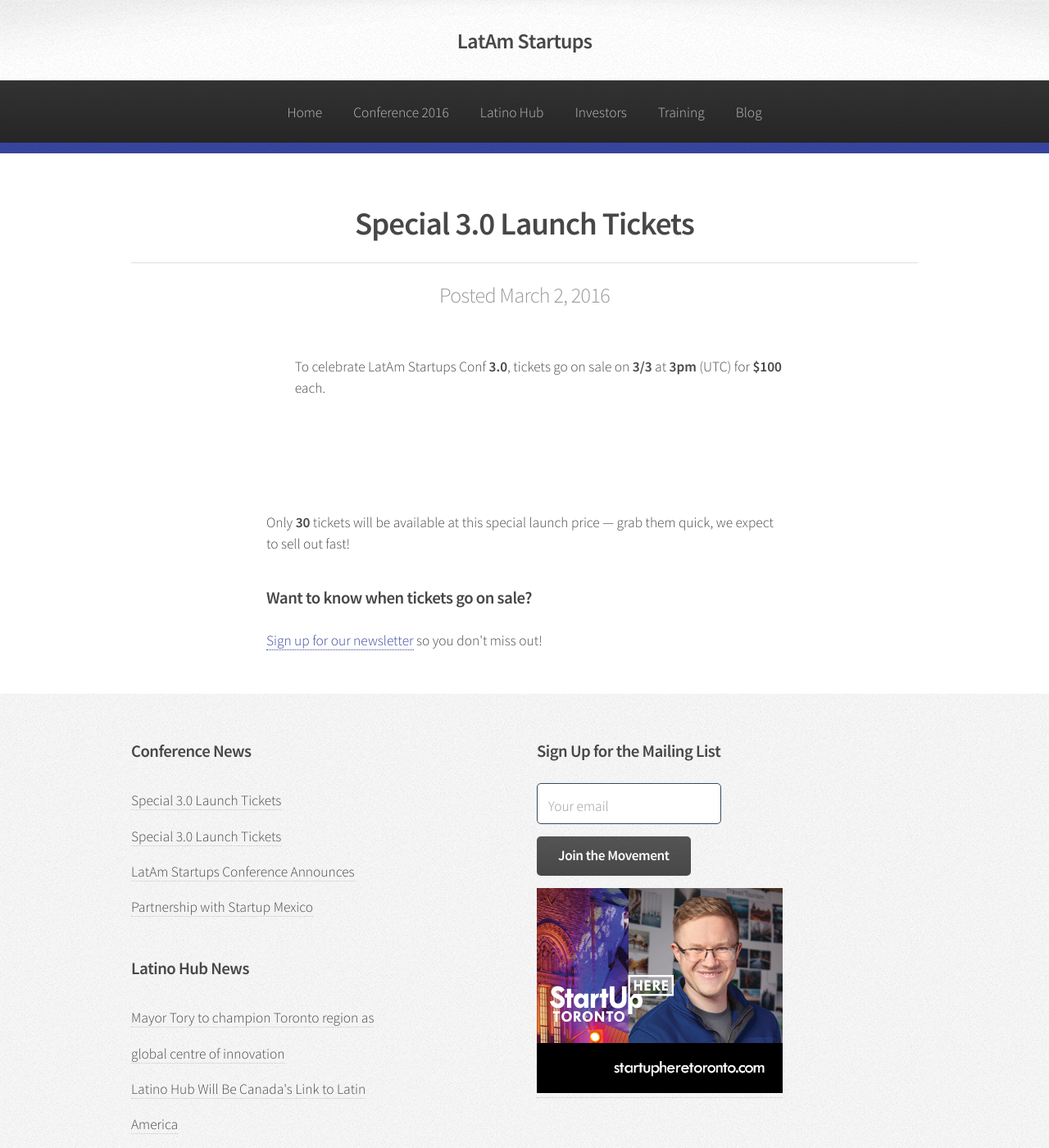
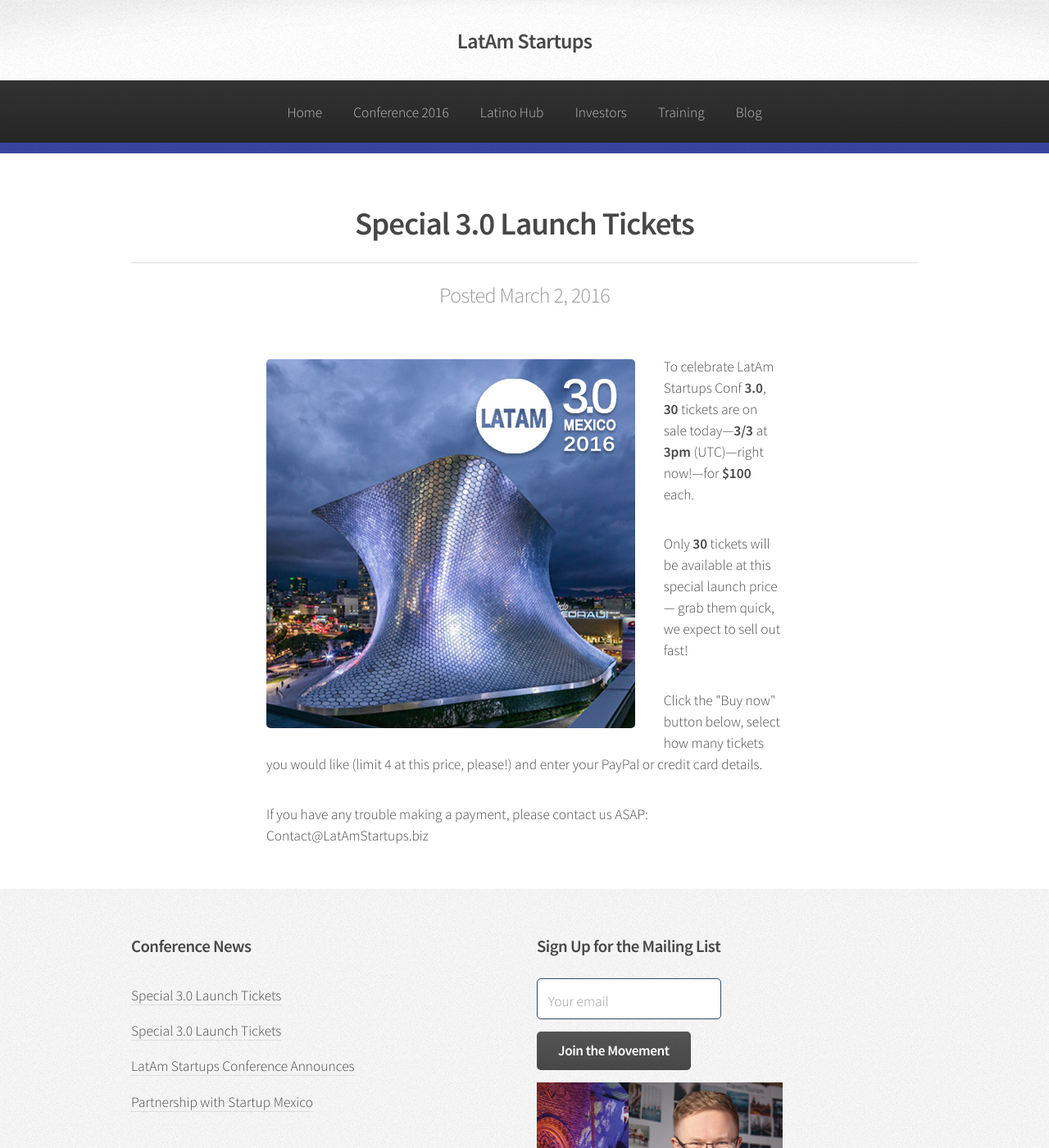
Before and after one commit to LatAmStartups/LatAmStartups.github.io, a Jekyll site: the page built from _posts/2016-03-02-latam-startups-conference-launch-tickets-now-on-sale.md, in a window 1280 px wide and 1400 px high. Shown: the whole window at 82% size. Built offline with Jekyll 4.4.1, drawn with Linux system fonts in a browser that asks for light colours; a script that is not in the unit is left out.

Commit message:
getting ready for ticket launch tomorrow

```diff
--- a/_posts/2016-03-02-latam-startups-conference-launch-tickets-now-on-sale.md
+++ b/_posts/2016-03-02-latam-startups-conference-launch-tickets-now-on-sale.md
@@ -1,24 +1,21 @@
 ---
 title: Special 3.0 Launch Tickets
 layout: post
+featured: /assets/images/tix.jpg
 category: conference
 date: 2016-03-02
 ---
 
 
-<p>To celebrate LatAm Startups Conf <strong>3.0</strong>, tickets go on sale on <strong>3/3</strong> at <strong>3pm</strong> (UTC) for <strong>$100</strong> each.</p>
+<p>To celebrate LatAm Startups Conf <strong>3.0</strong>, <strong>30</strong> tickets are on sale today&mdash;<strong>3/3</strong> at <strong>3pm</strong> (UTC)&mdash;right now!&mdash;for <strong>$100</strong> each.</p>
 
-<p>
-<div class="wrapper style1" data-embed_type="product" data-shop="latam-startups-conf.myshopify.com" data-product_name="LatAm Startups Conf 3.0 (Special Launch Price)" data-product_handle="latam-startups-conf-3-0-special-launch-price" data-has_image="true" data-display_size="compact" data-redirect_to="cart" data-buy_button_text="Add to cart" data-buy_button_out_of_stock_text="Out of Stock" data-buy_button_product_unavailable_text="Unavailable" data-button_background_color="7db461" data-button_text_color="ffffff" data-product_modal="false" data-product_title_color="000000" data-next_page_button_text="Next page"></div>
+<p>Only <strong>30</strong> tickets will be available at this special launch price &mdash; grab them quick, we expect to sell out fast!</p>
+
+<p>Click the "Buy now" button below, select how many tickets you would like (limit 4 at this price, please!) and enter your PayPal or credit card details.</p>
+<p>If you have any trouble making a payment, please contact us ASAP: Contact@LatAmStartups.biz</p>
+
+<div data-embed_type="product" data-shop="latam-startups-conf.myshopify.com" data-product_name="LatAm Startups Conf 3.0 (Special Launch Price)" data-product_handle="latam-startups-conf-3-0-special-launch-price" data-has_image="true" data-display_size="compact" data-redirect_to="cart" data-buy_button_text="Buy now" data-buy_button_out_of_stock_text="Sold Out!" data-buy_button_product_unavailable_text="Unavailable" data-button_background_color="7db461" data-button_text_color="ffffff" data-product_modal="false" data-product_title_color="000000" data-next_page_button_text="Next page"></div>
 <script type="text/javascript">
 document.getElementById('ShopifyEmbedScript') || document.write('<script type="text/javascript" src="https://widgets.shopifyapps.com/assets/widgets/embed/client.js" id="ShopifyEmbedScript"><\/script>');
 </script>
 <noscript><a href="https://latam-startups-conf.myshopify.com/cart/16319929670:1" target="_blank">Buy LatAm Startups Conf 3.0 (Special Launch Price)</a></noscript>
-
-</p>
-
-
-<p>Only <strong>30</strong> tickets will be available at this special launch price &mdash; grab them quick, we expect to sell out fast!</p>
-
-<h3>Want to know when tickets go on sale?</h3>
-<p><a href="#join-the-movement">Sign up for our newsletter</a> so you don't miss out!</p>
```
